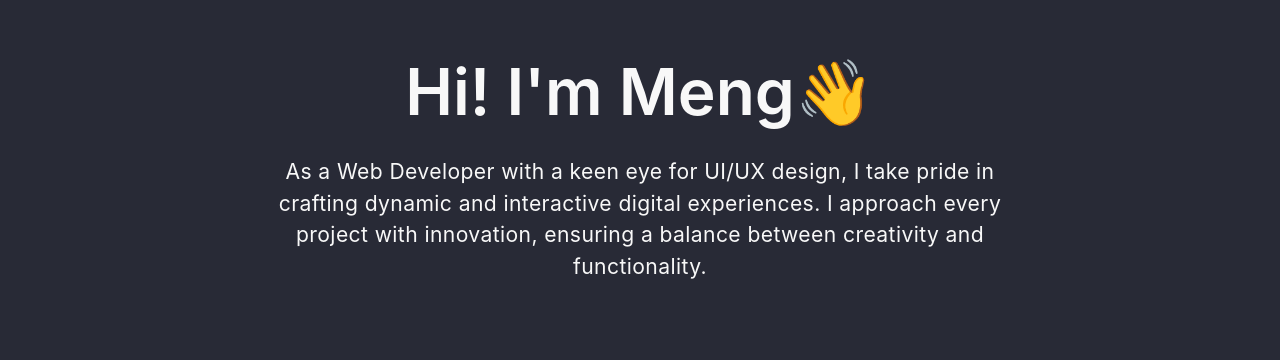
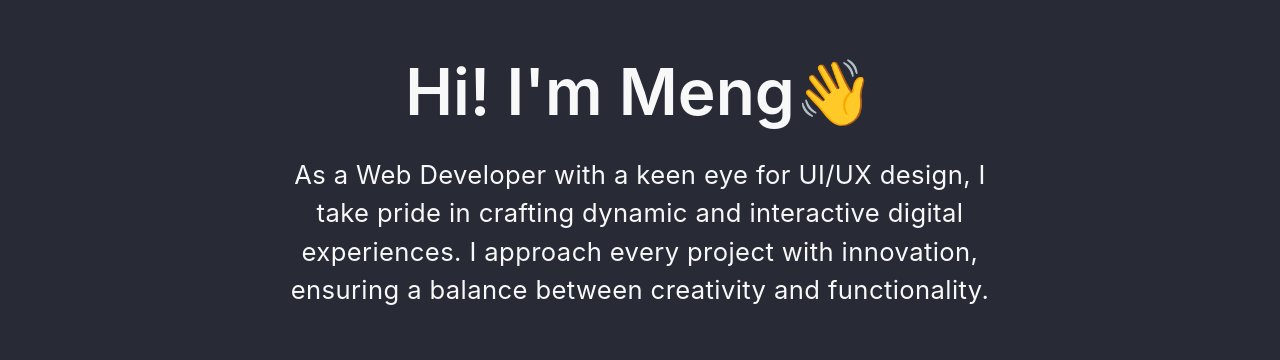
Before and after one commit to mong00x/portfolio, a Next.js app: page / in a window 1280 px wide. Shown: the part 116-476 px from the top of the page. Built offline with nearby package versions, Linux system fonts and the light colour scheme.

Commit message:
adjust intro font size, make it look better with the title

```diff
--- a/styles/Home.module.css
+++ b/styles/Home.module.css
@@ -155,7 +155,7 @@
 
 .hero .intro {
   margin: 0;
-  font-size: 1.65vw !important;
+  font-size: 1.6rem !important;
 }
 
 .projects > .container > h2{
```
